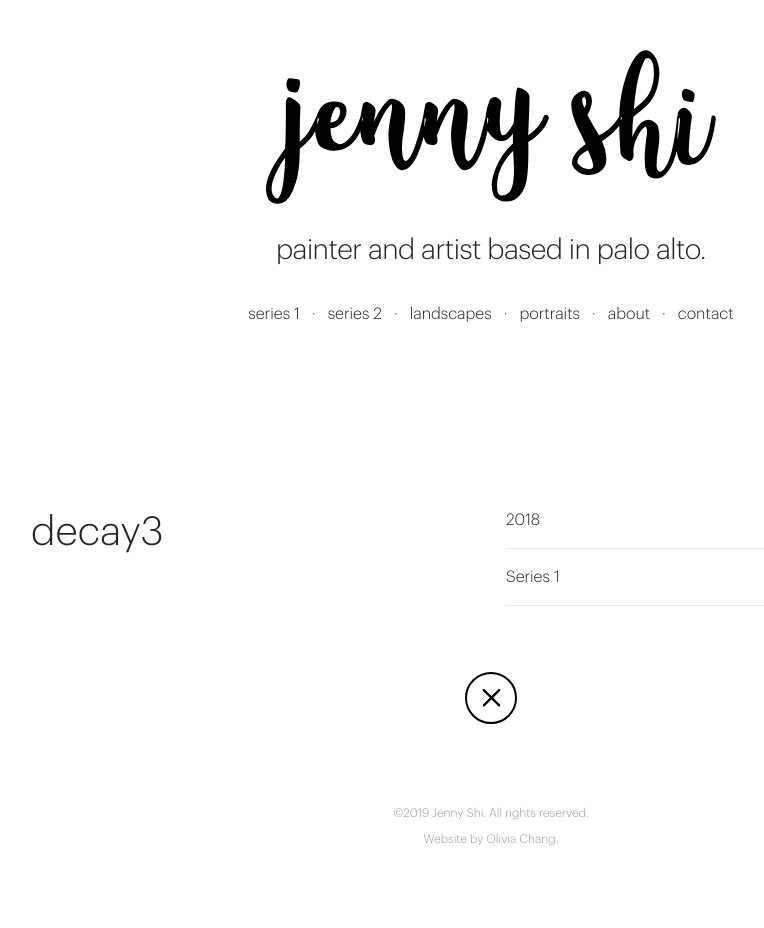
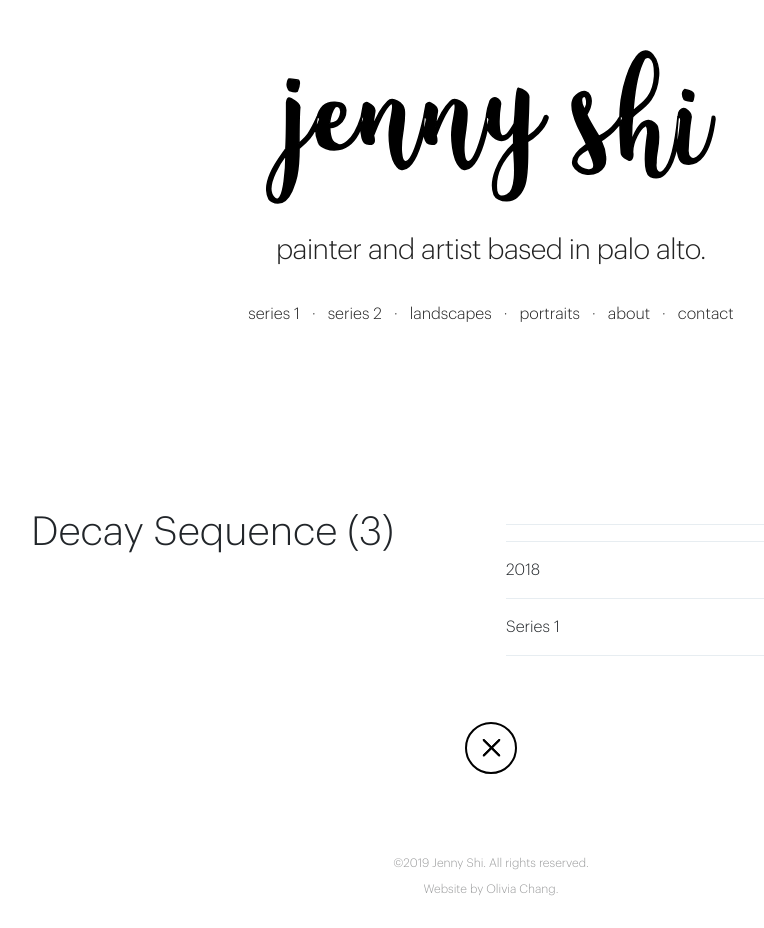
Before and after one commit to oliviachang29/jenny, a Jekyll site: the page built from _projects/decay3.markdown, in a window 1280 px wide. Shown: the whole page, without its empty margins (149-913 px from the left). Built offline with Jekyll 4.4.1, drawn with Linux system fonts in a browser that asks for light colours; before the commit the page ends 900 px from its top, so only the background shows below that.

Commit message:
Update from Forestry.io Jenny Shi updated _projects/decay3.markdown

```diff
--- a/_projects/decay3.markdown
+++ b/_projects/decay3.markdown
@@ -1,7 +1,11 @@
 ---
-title: decay3
-date: 2018-10-28 17:18:00 Z
+title: Decay Sequence (3)
+date: 2018-10-28T17:18:00.000+00:00
 categories:
 - series 1
 image: "/uploads/IMG_6882.jpg"
+description: ''
+medium: ''
+style: ''
+
 ---
```
Also changed, not shown: .forestry/front_matter/templates/project.yml.
